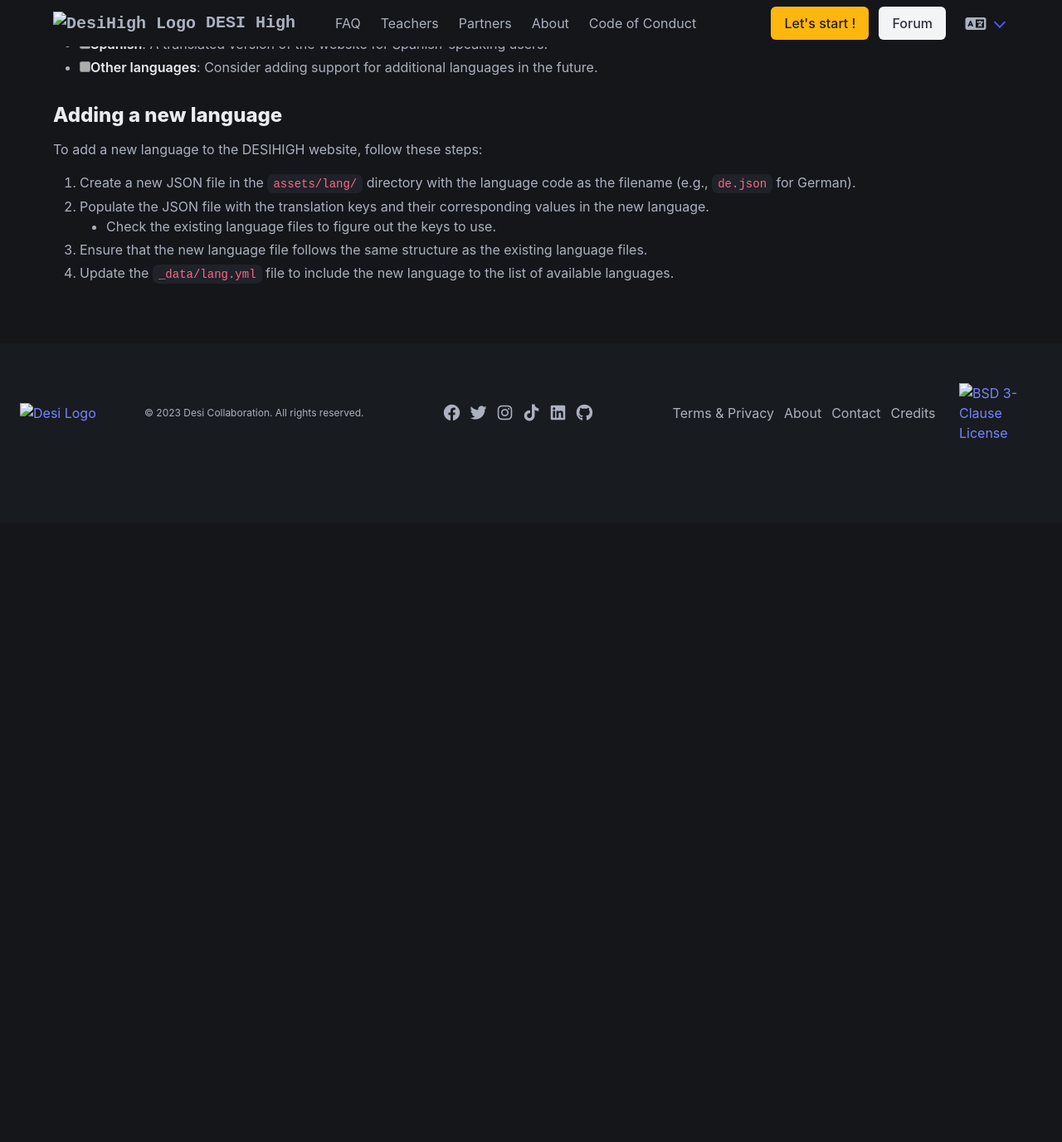
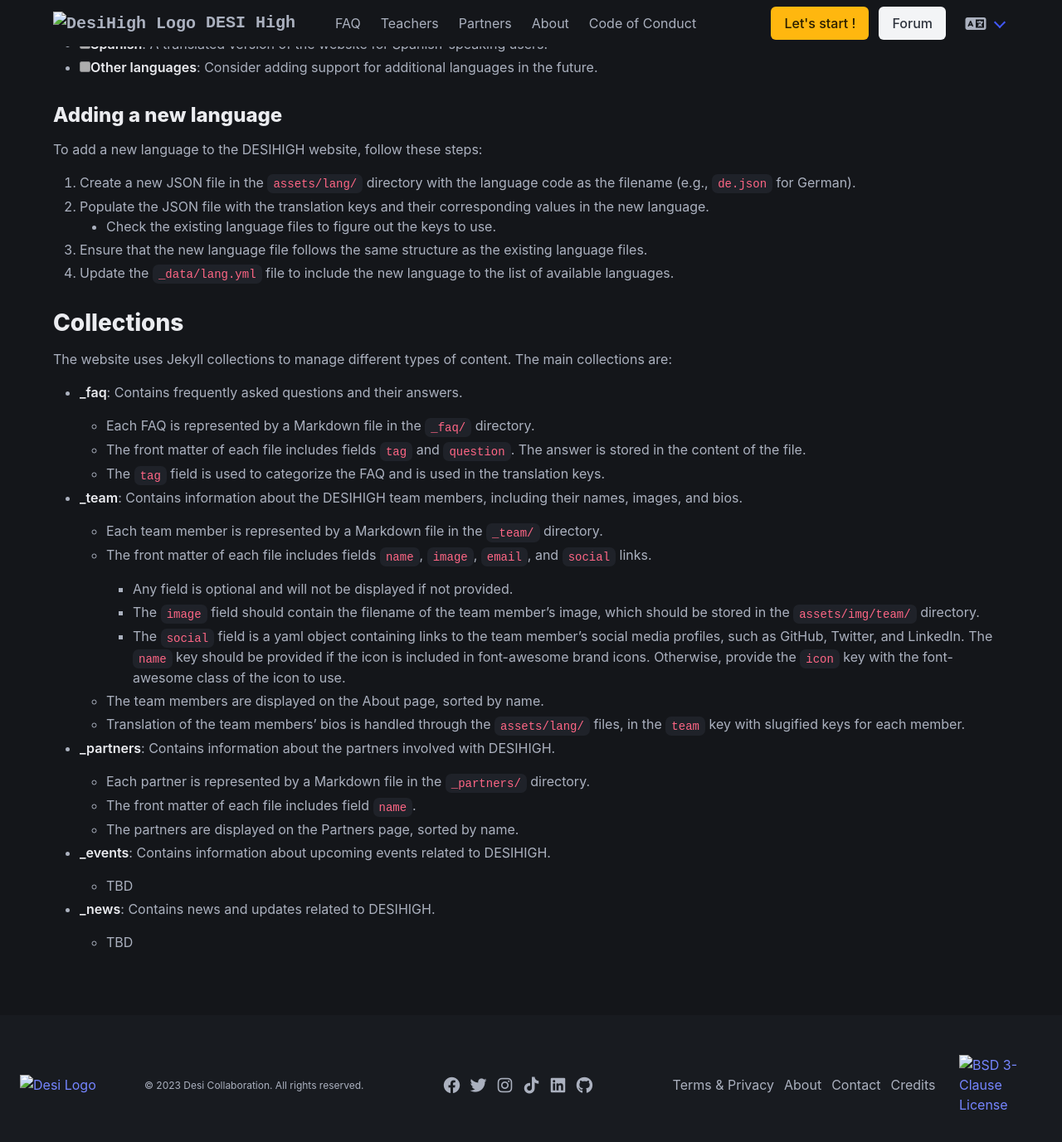
Before and after one commit to DESIHIGH/desihigh.github.io, a Jekyll site: the page built from dev/architecture.md, in a window 1280 px wide and 1400 px high, scrolled down 1473 px. Shown: the top 1377 px of the window at 83% size. Built offline with Jekyll 4.4.1, drawn with Linux system fonts in a browser that asks for light colours; before the commit the page ends 2103 px from its top, so only the background shows below that.

Commit message:
Update site architecture documentation; adjust design tags and add collections overview

```diff
--- a/dev/architecture.md
+++ b/dev/architecture.md
@@ -12,7 +12,7 @@
 
 ## Main Pages (in the website header)
 
-- <span class="tag is-success">Design</span>
+- <span class="tag is-danger">Design</span>
   <span class="tag is-success">Content</span>
   **Home Page**: The landing page of the website, providing an overview of DESIHIGH, the last news and events.
 - <span class="tag is-success">Design</span>
@@ -24,7 +24,7 @@
 - <span class="tag is-danger">Design</span>
   <span class="tag is-danger">Content</span>
   **Partners section**: Information about the partners involved with DESIHIGH. --> One page per partner ?
-- <span class="tag is-danger">Design</span>
+- <span class="tag is-success">Design</span>
   <span class="tag is-danger">Content</span>
   **About Page**: Details about the DESIHIGH initiative, its goals, and its team.
 - <span class="tag is-success">Design</span>
@@ -86,3 +86,31 @@
    - Check the existing language files to figure out the keys to use.
 3. Ensure that the new language file follows the same structure as the existing language files.
 4. Update the `_data/lang.yml` file to include the new language to the list of available languages.
+
+
+## Collections
+The website uses Jekyll collections to manage different types of content. The main collections are:
+- **_faq**: Contains frequently asked questions and their answers.
+  - Each FAQ is represented by a Markdown file in the `_faq/` directory.
+  - The front matter of each file includes fields `tag` and `question`. The answer is stored in the content of the file.
+  - The `tag` field is used to categorize the FAQ and is used in the translation keys.
+
+- **_team**: Contains information about the DESIHIGH team members, including their names, images, and bios.
+  - Each team member is represented by a Markdown file in the `_team/` directory.
+  - The front matter of each file includes fields `name`, `image`, `email`, and `social` links.
+    - Any field is optional and will not be displayed if not provided.
+    - The `image` field should contain the filename of the team member's image, which should be stored in the `assets/img/team/` directory.
+    - The `social` field is a yaml object containing links to the team member's social media profiles, such as GitHub, Twitter, and LinkedIn. The `name` key should be provided if the icon is included in font-awesome brand icons. Otherwise, provide the `icon` key with the font-awesome class of the icon to use.
+  - The team members are displayed on the About page, sorted by name.
+  - Translation of the team members' bios is handled through the `assets/lang/` files, in the `team` key with slugified keys for each member.
+
+- **_partners**: Contains information about the partners involved with DESIHIGH.
+  - Each partner is represented by a Markdown file in the `_partners/` directory.
+  - The front matter of each file includes field `name`.
+  - The partners are displayed on the Partners page, sorted by name.
+
+- **_events**: Contains information about upcoming events related to DESIHIGH.
+  - TBD
+
+- **_news**: Contains news and updates related to DESIHIGH.
+  - TBD
```
